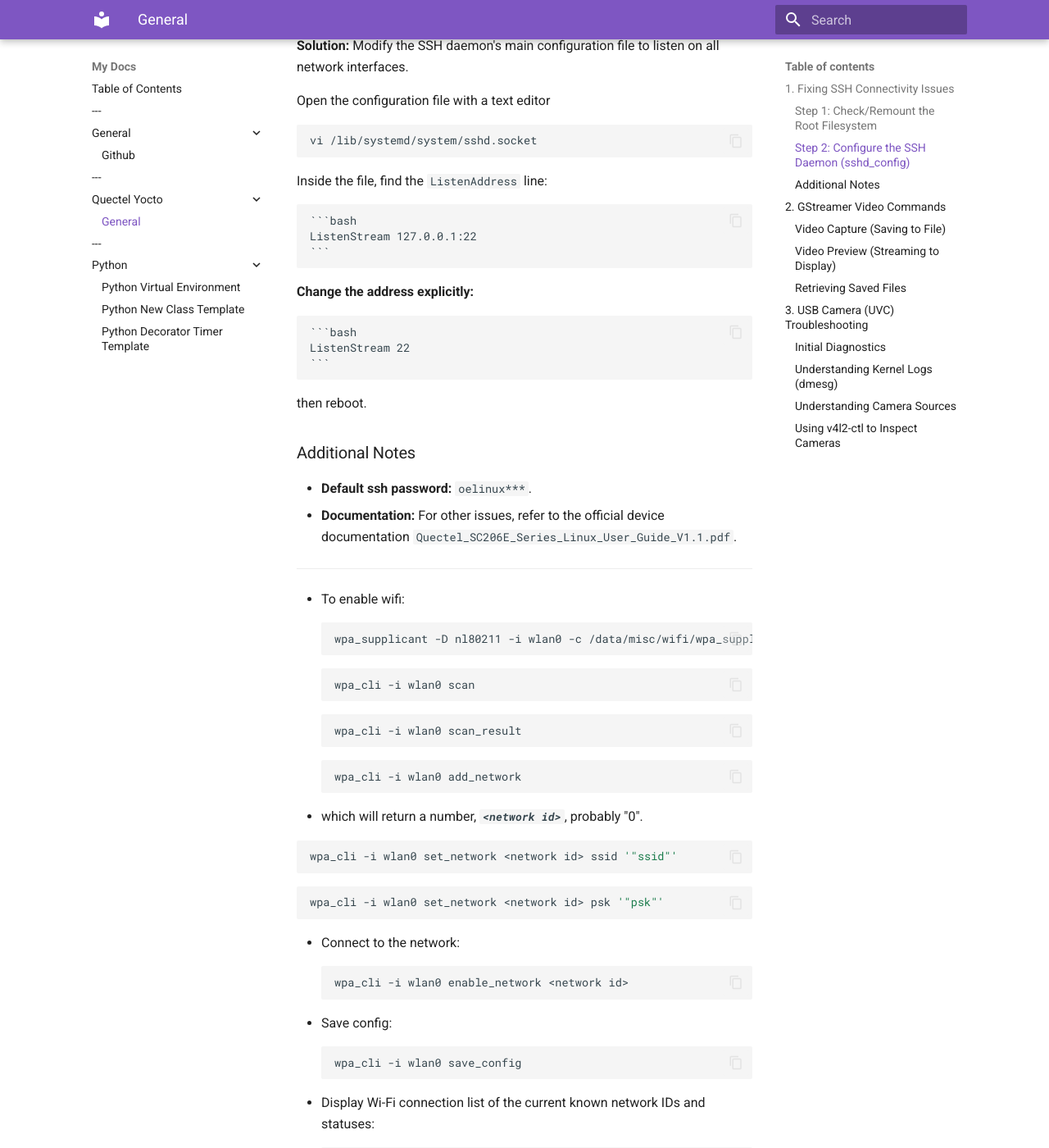
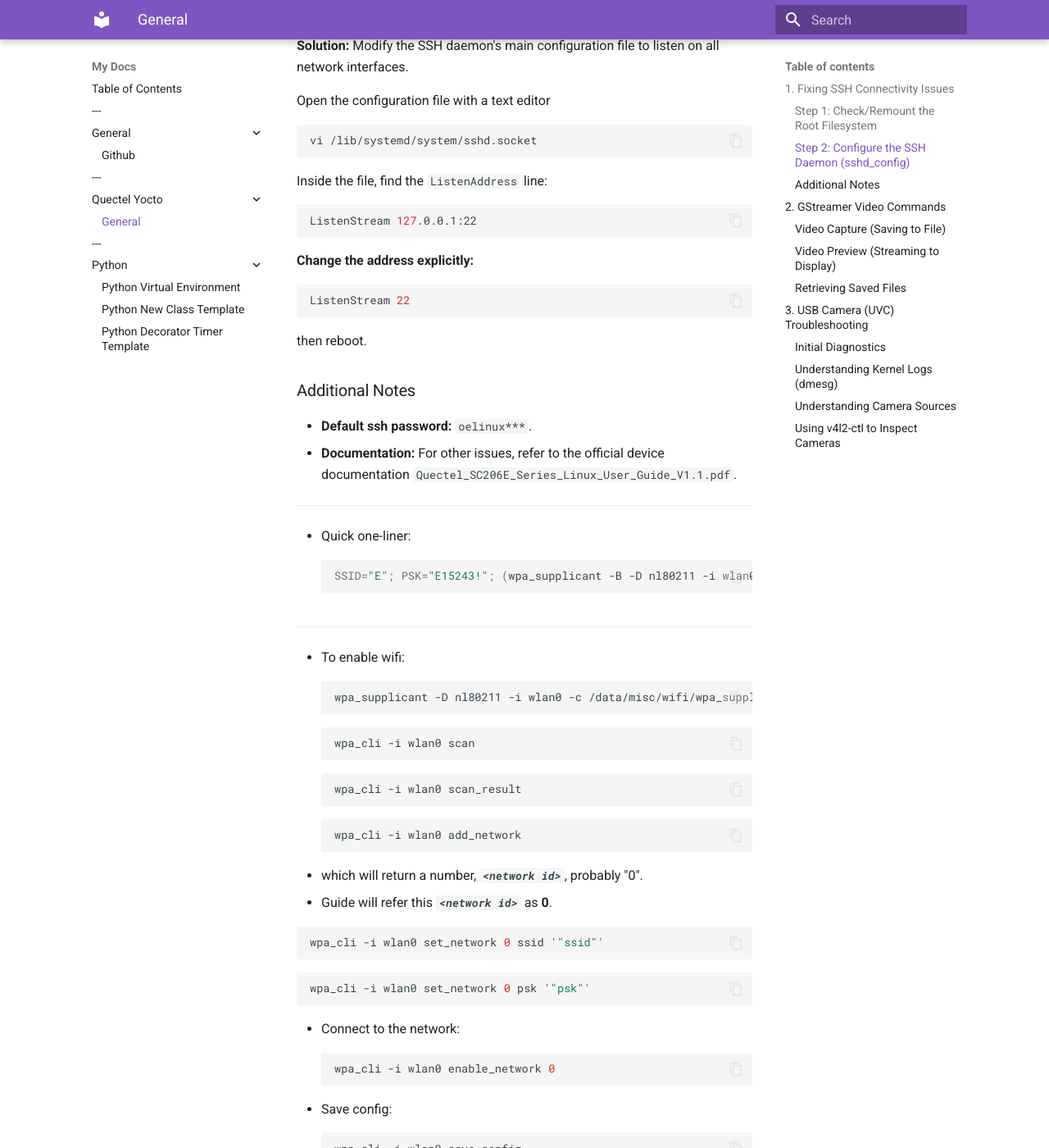
Before and after one commit to duranar/kh, an MkDocs documentation site: the page built from docs/SC206E_General_Notes.md, in a window 1280 px wide and 1400 px high, scrolled down 888 px. Shown: the whole window at 82% size. Built offline with MkDocs 1.6.1 and Material for MkDocs 9.7.7, drawn with Linux system fonts in a browser that asks for light colours; some of the changed text lies outside the part shown.

Commit message:
ssh&network page improvments

````diff
--- a/docs/SC206E_General_Notes.md
+++ b/docs/SC206E_General_Notes.md
@@ -34,14 +34,14 @@ vi /lib/systemd/system/sshd.socket
 
 Inside the file, find the `ListenAddress` line:
 
-    ```bash
-    ListenStream 127.0.0.1:22
-    ```
+```bash
+ListenStream 127.0.0.1:22
+```
 **Change the address explicitly:**
 
-    ```bash
-    ListenStream 22
-    ```
+```bash
+ListenStream 22
+```
 
 then reboot.
 
@@ -52,6 +52,13 @@ then reboot.
   * **Documentation:** For other issues, refer to the official device documentation `Quectel_SC206E_Series_Linux_User_Guide_V1.1.pdf`.
 
 -----
+* Quick one-liner:
+```bash
+SSID="E"; PSK="E15243!"; (wpa_supplicant -B -D nl80211 -i wlan0 -c /data/misc/wifi/wpa_supplicant.conf) && sleep 2 && ID=$(wpa_cli -i wlan0 add_network | tail -1) && wpa_cli -i wlan0 set_network $ID ssid "\"$SSID\"" && wpa_cli -i wlan0 set_network $ID psk "\"$PSK\"" && wpa_cli -i wlan0 enable_network $ID && wpa_cli -i wlan0 save_config && echo "Successfully configured and saved network ID $ID."
+```
+
+-----
+
 
 * To enable wifi:
 ```bash
@@ -67,18 +74,19 @@ wpa_cli -i wlan0 scan_result
 wpa_cli -i wlan0 add_network
 ```
 * which will return a number, ***`<network id>`***, probably "0".
+* Guide will refer this ***`<network id>`*** as **0**.
 
 
 ```bash
-wpa_cli -i wlan0 set_network <network id> ssid '"ssid"'
+wpa_cli -i wlan0 set_network 0 ssid '"ssid"'
 ```
 ```bash
-wpa_cli -i wlan0 set_network <network id> psk '"psk"'
+wpa_cli -i wlan0 set_network 0 psk '"psk"'
 ```
 
 * Connect to the network:
 ```bash
-wpa_cli -i wlan0 enable_network <network id>
+wpa_cli -i wlan0 enable_network 0
 ```
 * Save config:
 ```bash
````
Also changed, not shown: other parts of docs/SC206E_General_Notes.md (+1 -1 lines), docs/Yocto-build.md (added, +1 -0 lines).
